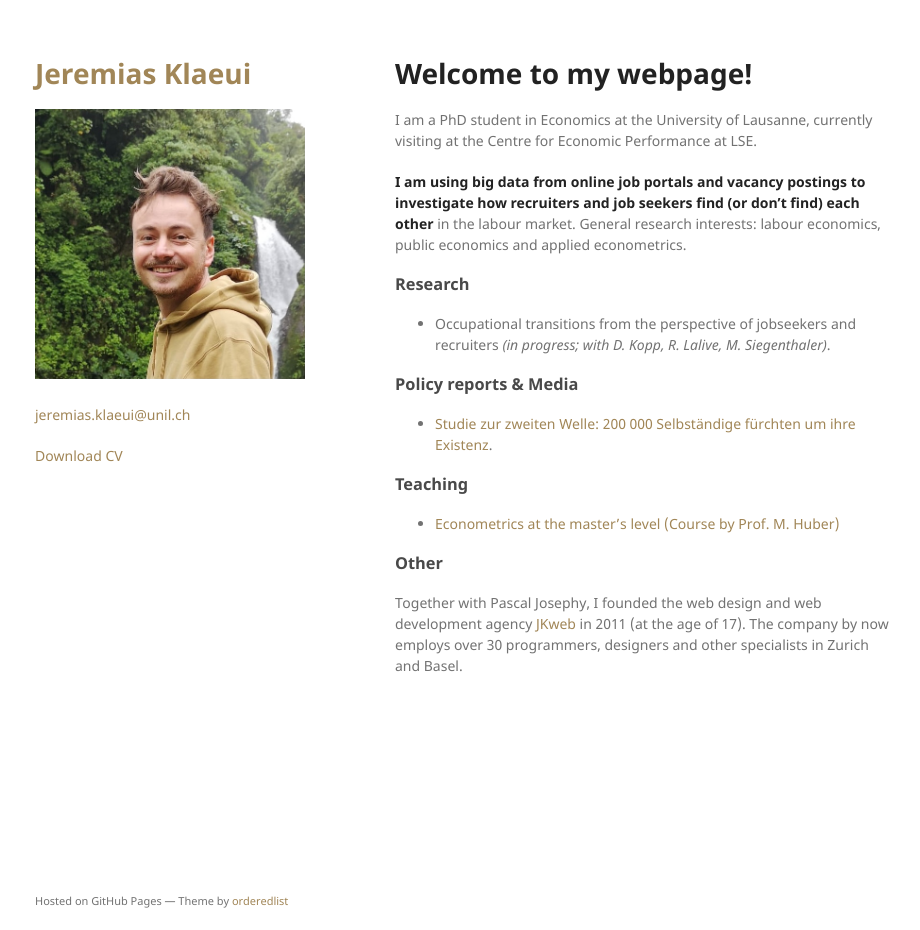
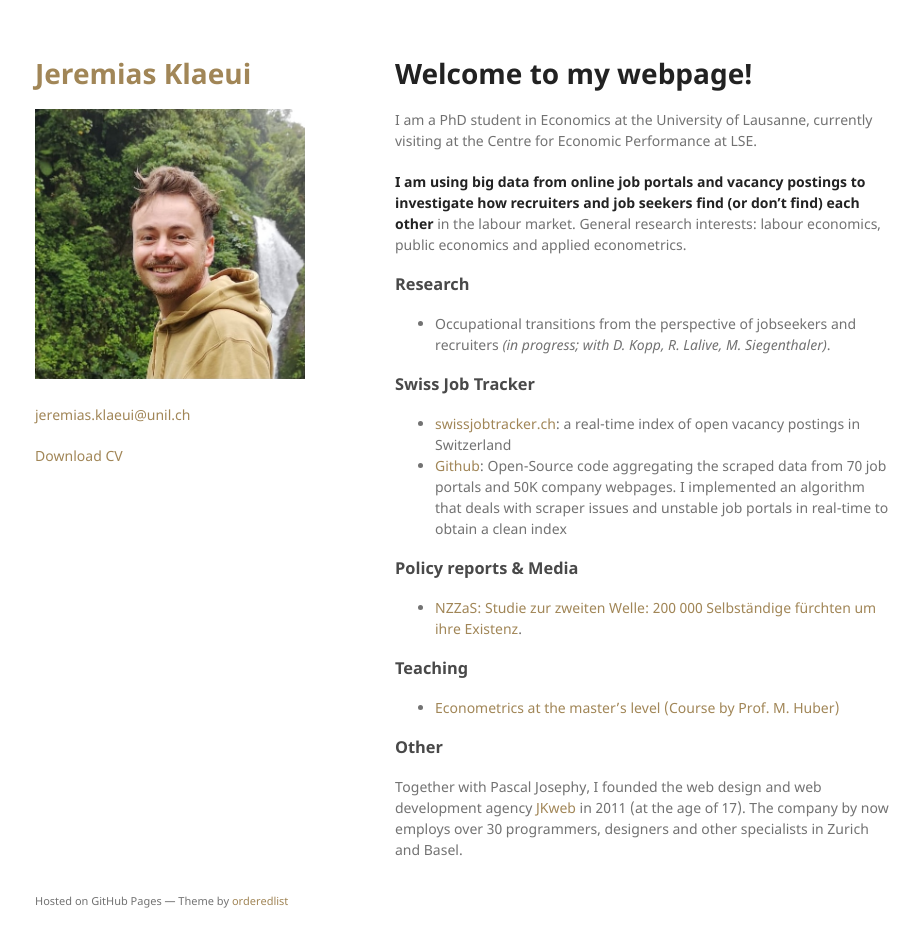
Before and after one commit to jklaeui/jklaeui.github.io, a Jekyll site: the page built from index.md, in a window 1280 px wide and 930 px high. Shown: the whole window, without its empty margins (175-1095 px from the left). Built offline with Jekyll 4.4.1, drawn with Linux system fonts in a browser that asks for light colours; our own code applies the rules of GitHub Pages for plain Markdown files; the repository's description, which GitHub fills in, is left out.

Commit message:
Add SJT to text

```diff
--- a/index.md
+++ b/index.md
@@ -8,10 +8,15 @@ I am a PhD student in Economics at the University of Lausanne, currently visitin
 
 - Occupational transitions from the perspective of jobseekers and recruiters *(in progress; with D. Kopp, R. Lalive, M. Siegenthaler)*.
 
+### Swiss Job Tracker
+
+- [swissjobtracker.ch](http://swissjobtracker.ch/): a real-time index of open vacancy postings in Switzerland
+- [Github](https://github.com/swissjobtracker/chjobtracker): Open-Source code aggregating the scraped data from 70 job portals and 50K company webpages. I implemented an algorithm that deals with scraper issues and unstable job portals in real-time to obtain a clean index
+
 
 ### Policy reports & Media
 
-- [Studie zur zweiten Welle: 200 000 Selbständige fürchten um ihre Existenz](https://nzzas.nzz.ch/wirtschaft/zweite-welle-viele-selbstaendige-fuerchten-um-ihre-existenz-ld.1589295).
+- [NZZaS: Studie zur zweiten Welle: 200 000 Selbständige fürchten um ihre Existenz](https://nzzas.nzz.ch/wirtschaft/zweite-welle-viele-selbstaendige-fuerchten-um-ihre-existenz-ld.1589295).
 
 
 ### Teaching
```
